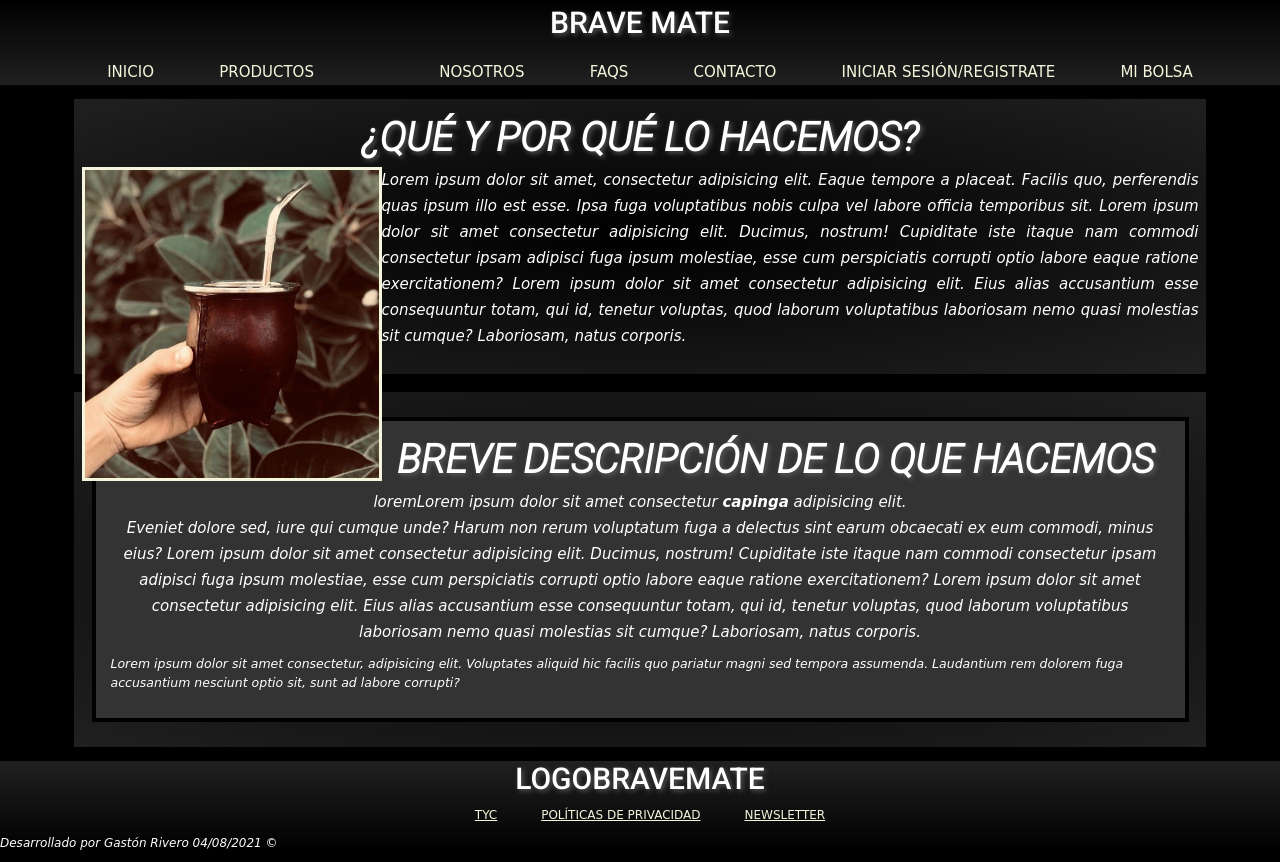
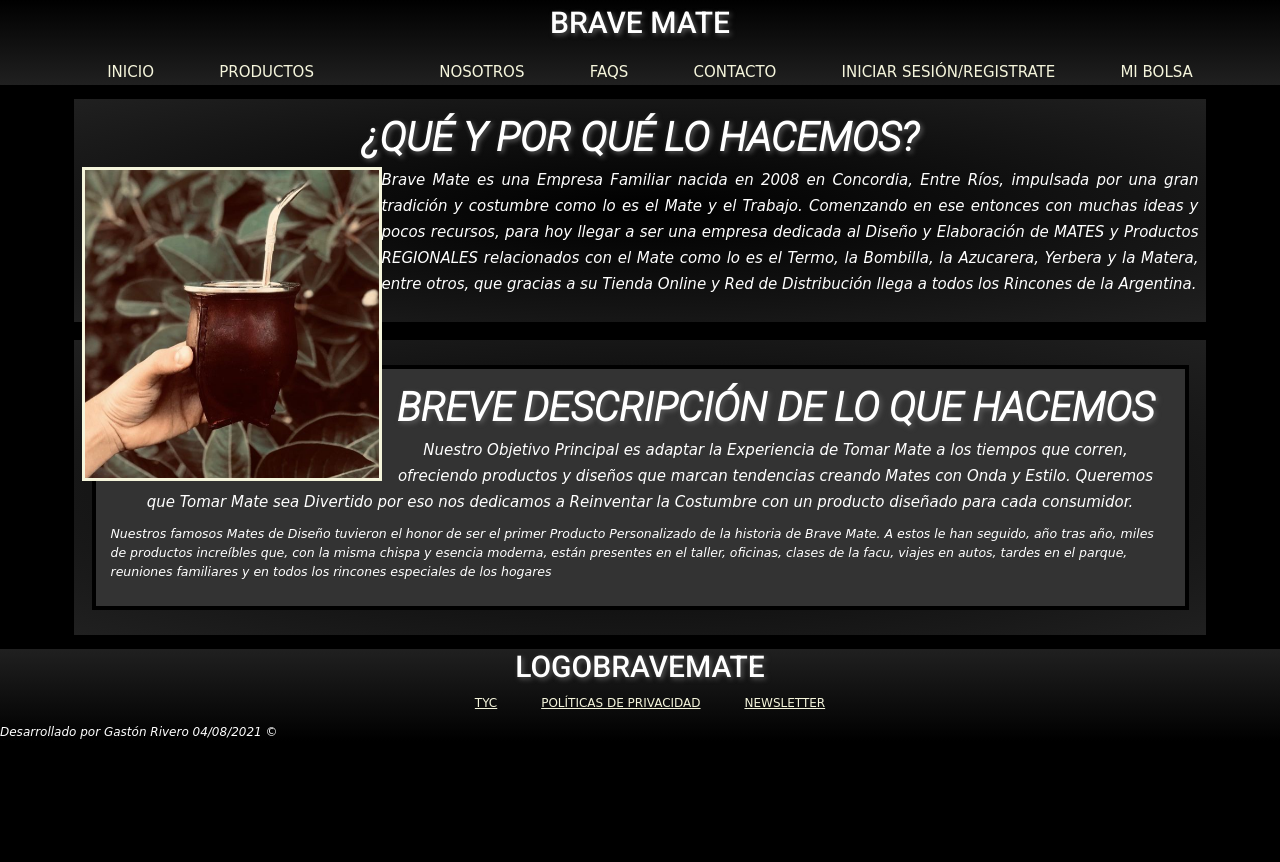
Before and after one commit to gastonRivero/Preentrega, a plain HTML site: page index.html in a window 1280 px wide. After the commit the page ends 800 px from the top, so only its background shows below. Drawn offline with nearby package versions, Linux system fonts and the light colour scheme; a web font is replaced by a local one.

Commit message:
textoParrafos

```diff
--- a/index.html
+++ b/index.html
@@ -41,16 +41,9 @@
           width="300"
         />
         <p class="section1__parrafo">
-          Lorem ipsum dolor sit amet, consectetur adipisicing elit. Eaque
-          tempore a placeat. Facilis quo, perferendis quas ipsum illo est esse.
-          Ipsa fuga voluptatibus nobis culpa vel labore officia temporibus sit.
-          Lorem ipsum dolor sit amet consectetur adipisicing elit. Ducimus,
-          nostrum! Cupiditate iste itaque nam commodi consectetur ipsam adipisci
-          fuga ipsum molestiae, esse cum perspiciatis corrupti optio labore
-          eaque ratione exercitationem? Lorem ipsum dolor sit amet consectetur
-          adipisicing elit. Eius alias accusantium esse consequuntur totam, qui
-          id, tenetur voluptas, quod laborum voluptatibus laboriosam nemo quasi
-          molestias sit cumque? Laboriosam, natus corporis.
+          Brave Mate es una Empresa Familiar nacida en 2008 en Concordia, Entre Ríos, impulsada por una gran tradición y costumbre como lo es el Mate y el Trabajo.
+
+          Comenzando en ese entonces con muchas ideas y pocos recursos, para hoy llegar a ser una empresa dedicada al Diseño y Elaboración de MATES y Productos REGIONALES relacionados con el Mate como lo es el Termo, la Bombilla, la Azucarera, Yerbera y la Matera, entre otros, que gracias a su Tienda Online y Red de Distribución llega a todos los Rincones de la Argentina.
         </p>
       </div>
     </section>
@@ -58,23 +51,10 @@
       <div class="section2">
         <h3 class="section2__titulo">Breve descripción de lo que hacemos</h3>
         <p class="section2__parrafo">
-          <em>lorem</em>Lorem ipsum dolor sit amet consectetur
-          <strong>capinga</strong> adipisicing elit. <br />
-          Eveniet dolore sed, iure qui cumque unde? Harum non rerum voluptatum
-          fuga a delectus sint earum obcaecati ex eum commodi, minus eius? Lorem
-          ipsum dolor sit amet consectetur adipisicing elit. Ducimus, nostrum!
-          Cupiditate iste itaque nam commodi consectetur ipsam adipisci fuga
-          ipsum molestiae, esse cum perspiciatis corrupti optio labore eaque
-          ratione exercitationem? Lorem ipsum dolor sit amet consectetur
-          adipisicing elit. Eius alias accusantium esse consequuntur totam, qui
-          id, tenetur voluptas, quod laborum voluptatibus laboriosam nemo quasi
-          molestias sit cumque? Laboriosam, natus corporis.
+          Nuestro Objetivo Principal es adaptar la Experiencia de Tomar Mate a los tiempos que corren, ofreciendo productos y diseños que marcan tendencias creando Mates con Onda y Estilo. Queremos que Tomar Mate sea Divertido por eso nos dedicamos a Reinventar la Costumbre con un producto diseñado para cada consumidor.
         </p>
         <p class="lead">
-          Lorem ipsum dolor sit amet consectetur, adipisicing elit. Voluptates
-          aliquid hic facilis quo pariatur magni sed tempora assumenda.
-          Laudantium rem dolorem fuga accusantium nesciunt optio sit, sunt ad
-          labore corrupti?
+          Nuestros famosos Mates de Diseño tuvieron el honor de ser el primer Producto Personalizado de la historia de Brave Mate. A estos le han seguido, año tras año, miles de productos increíbles que, con la misma chispa y esencia moderna, están presentes en el taller, oficinas, clases de la facu, viajes en autos, tardes en el parque, reuniones familiares y en todos los rincones especiales de los hogares
         </p>
       </div>
     </section>
```
